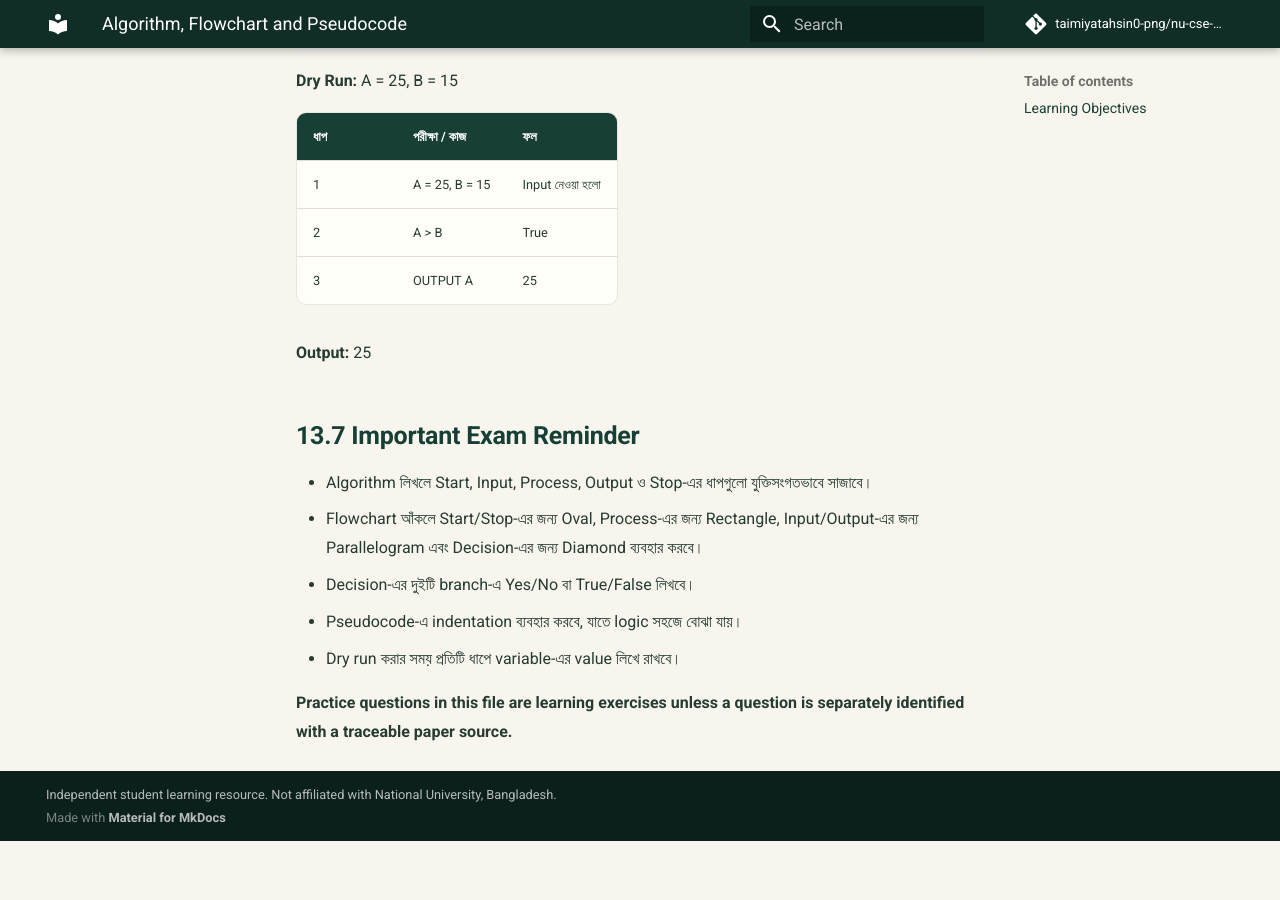
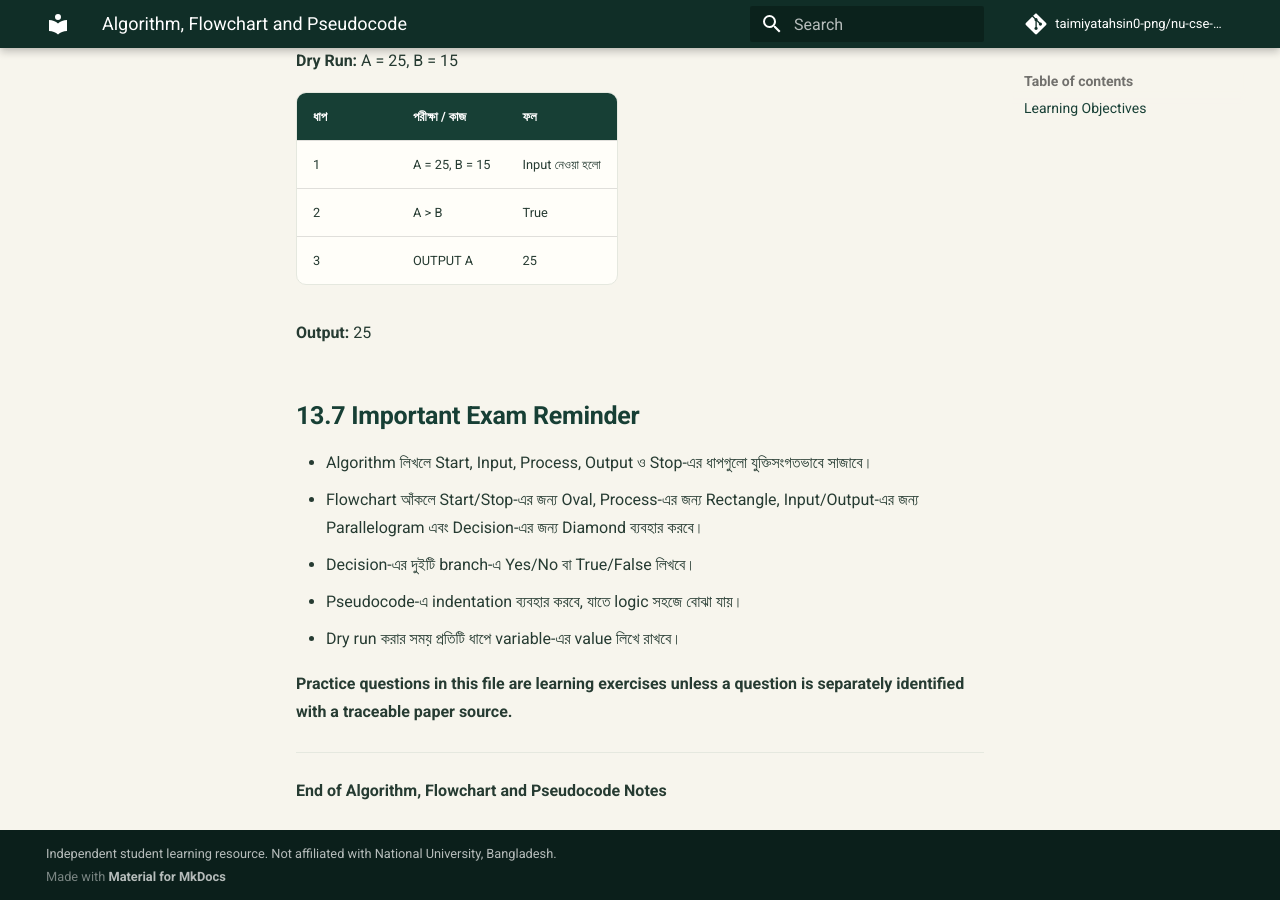
Before and after one commit to taimiyatahsin0-png/nu-cse-notes-store, an MkDocs documentation site: the page built from docs/subjects/spl/algorithm-flowchart-pseudocode.md, in a window 1280 px wide and 900 px high, scrolled down 40215 px. Built offline with MkDocs 1.6.1 and Material for MkDocs 9.7.7, drawn with Linux system fonts in a browser that asks for light colours; comment, search, counter and statistics services are not loaded; before the commit the page ends 41056 px from its top, so only the background shows below that.

```diff
--- a/docs/subjects/spl/algorithm-flowchart-pseudocode.md
+++ b/docs/subjects/spl/algorithm-flowchart-pseudocode.md
@@ -1508,3 +1505,7 @@ STOP
 - Dry run করার সময় প্রতিটি ধাপে variable-এর value লিখে রাখবে।
 
 **Practice questions in this file are learning exercises unless a question is separately identified with a traceable paper source.**
+
+---
+
+**End of Algorithm, Flowchart and Pseudocode Notes**
```
Also changed, not shown: other parts of docs/subjects/spl/algorithm-flowchart-pseudocode.md (+0 -3 lines).
